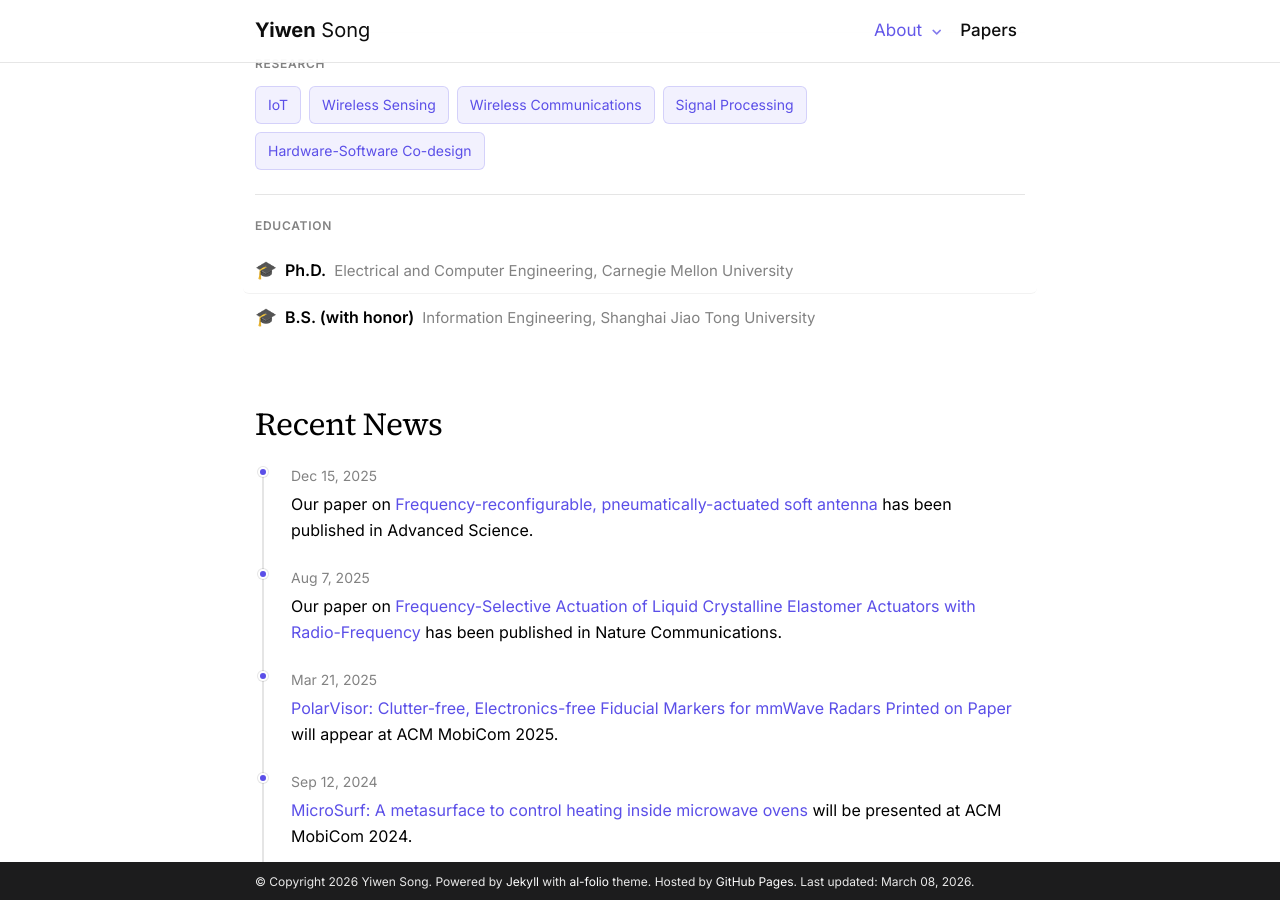
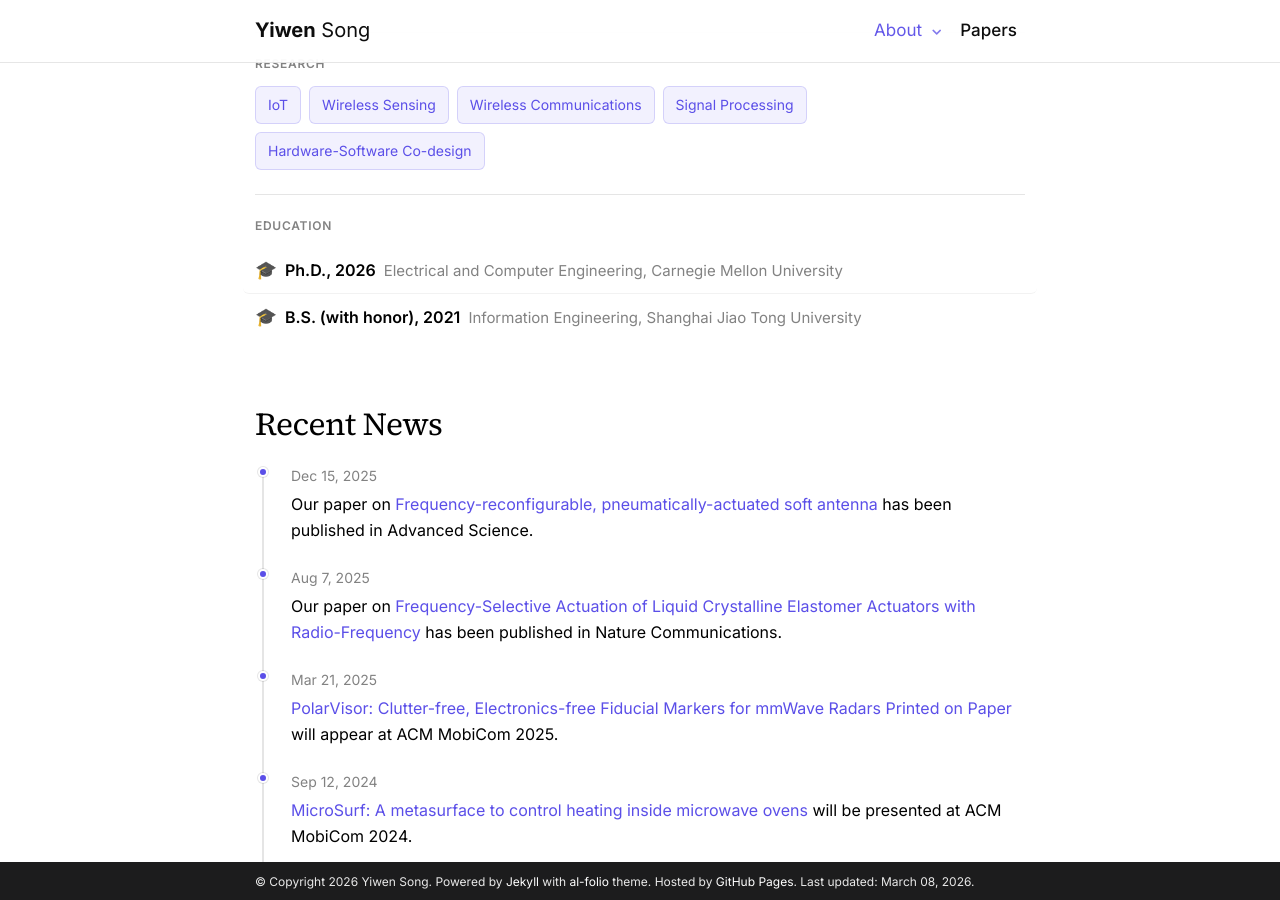
Before and after one commit to gavinsyw/gavinsyw.github.io, a Jekyll site: the page built from _pages/about.md, in a window 1280 px wide and 900 px high, scrolled down 590 px. Built offline with Jekyll 4.4.1, drawn with Linux system fonts in a browser that asks for light colours; nearby versions of some CDN libraries; comment, search, counter and statistics services are not loaded; a style sheet for code colours, icons or effects is not loaded.

Commit message:
update education date

```diff
--- a/_pages/about.md
+++ b/_pages/about.md
@@ -16,10 +16,10 @@ research_keywords:
   - Hardware-Software Co-design
 
 education:
-  - degree: Ph.D.
+  - degree: Ph.D., 2026
     institution: Carnegie Mellon University
     field: Electrical and Computer Engineering
-  - degree: B.S. (with honor)
+  - degree: B.S. (with honor), 2021
     institution: Shanghai Jiao Tong University
     field: Information Engineering
 
```
